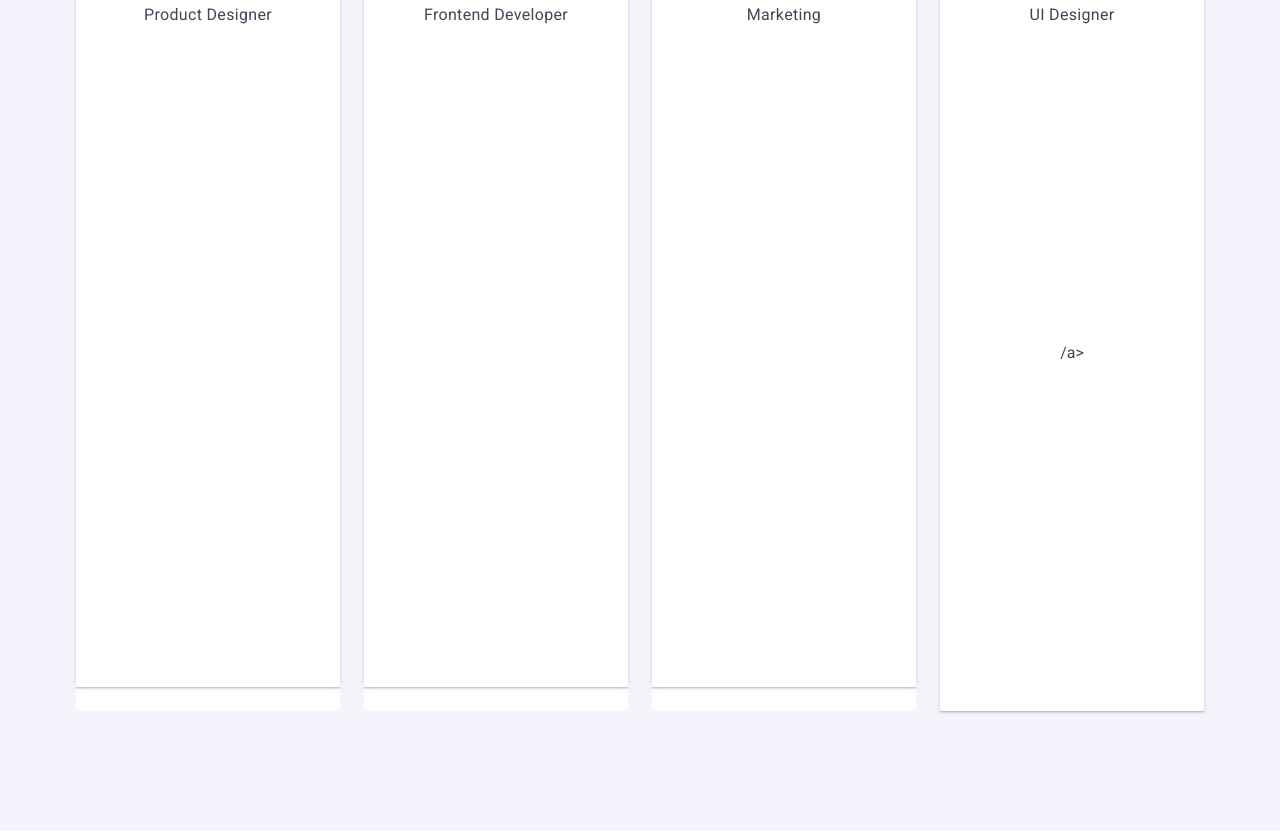
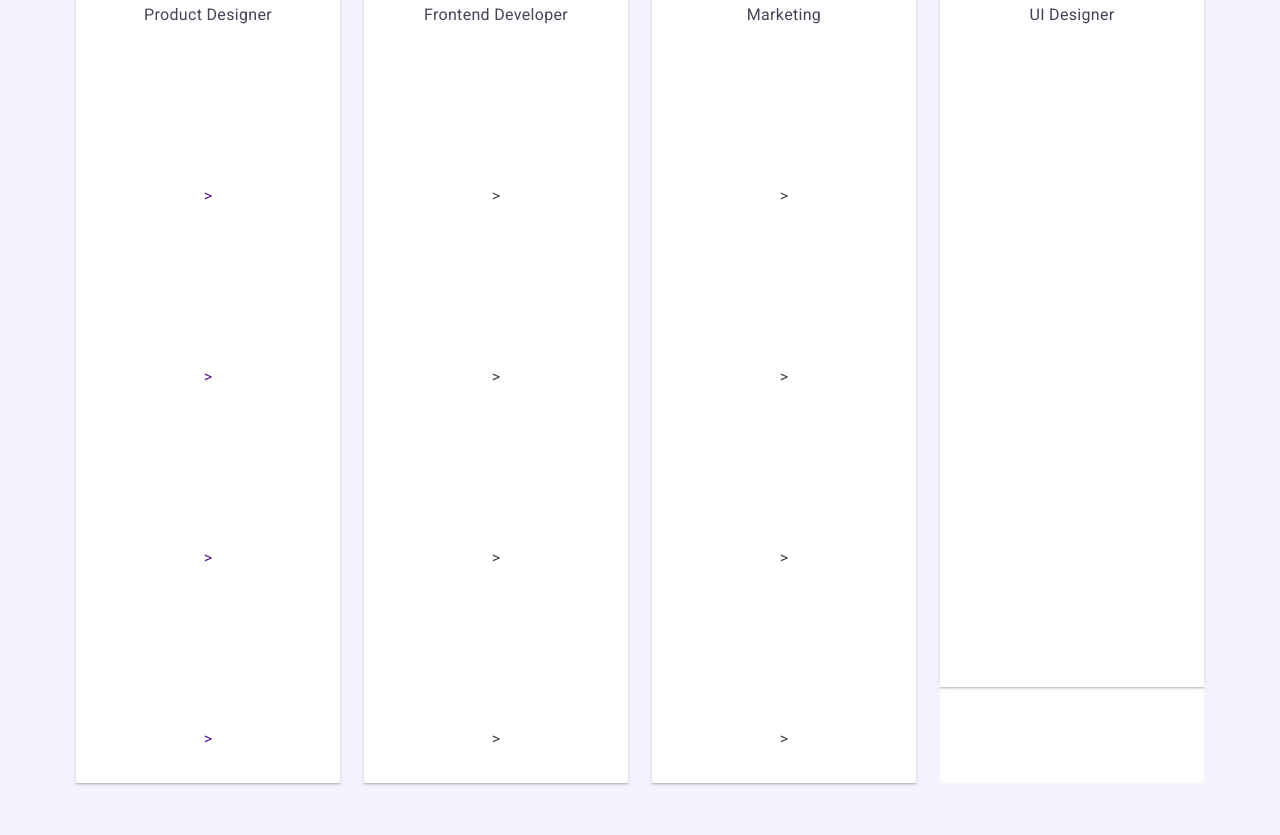
Before and after one commit to ihor-voznyi/goit-markup-hw-06, a plain HTML site: page index.html in a window 1280 px wide. Shown: the part 1685-2520 px from the top of the page. Drawn offline with nearby package versions, Linux system fonts and the light colour scheme.

Commit message:
Update index.html

```diff
--- a/index.html
+++ b/index.html
@@ -137,25 +137,36 @@
                 <p class="team-list--text">Product Designer</p>
                 <ul class="team-list--social-list">
                   <li class="team-list--social-item">
-                    <a class="team-list--social-link" href=""><svg class="team-list--social-svg" with="16" heght="16">
+                    <a class="team-list--social-link" href=""
+                      ><svg class="team-list--social-svg" with="16" heght="16">
                         <use href=""></use>
-                      </svg></a
+                      </svg>
+                      ></a
                     >
                   </li>
                   <li class="team-list--social-item">
-                    <a class="team-list--social-link" href=""><svg class="team-list--social-svg" with="16" heght="16">
+                    <a class="team-list--social-link" href=""
+                      ><svg class="team-list--social-svg" with="16" heght="16">
                         <use href=""></use>
-                      </svg></a>
+                      </svg>
+                      ></a
+                    >
                   </li>
                   <li class="team-list--social-item">
-                    <a class="team-list--social-link" href=""><svg class="team-list--social-svg" with="16" heght="16">
+                    <a class="team-list--social-link" href=""
+                      ><svg class="team-list--social-svg" with="16" heght="16">
                         <use href=""></use>
-                      </svg></a>
+                      </svg>
+                      ></a
+                    >
                   </li>
                   <li class="team-list--social-item">
-                    <a class="team-list--social-link" href=""><svg class="team-list--social-svg" with="16" heght="16">
+                    <a class="team-list--social-link" href=""
+                      ><svg class="team-list--social-svg" with="16" heght="16">
                         <use href=""></use>
-                      </svg></a>
+                      </svg>
+                      ></a
+                    >
                   </li>
                 </ul>
               </div>
@@ -173,24 +184,36 @@
                 <p class="team-list--text">Frontend Developer</p>
                 <ul class="team-list--social-list">
                   <li class="team-list--social-item">
-                    <a class="team-list--social-link"><svg class="team-list--social-svg" with="16" heght="16">
+                    <a class="team-list--social-link"
+                      ><svg class="team-list--social-svg" with="16" heght="16">
                         <use href=""></use>
-                      </svg></a>
+                      </svg>
+                      ></a
+                    >
                   </li>
                   <li class="team-list--social-item">
-                    <a class="team-list--social-link"><svg class="team-list--social-svg" with="16" heght="16">
+                    <a class="team-list--social-link"
+                      ><svg class="team-list--social-svg" with="16" heght="16">
                         <use href=""></use>
-                      </svg></a>
+                      </svg>
+                      ></a
+                    >
                   </li>
                   <li class="team-list--social-item">
-                    <a class="team-list--social-link"><svg class="team-list--social-svg" with="16" heght="16">
+                    <a class="team-list--social-link"
+                      ><svg class="team-list--social-svg" with="16" heght="16">
                         <use href=""></use>
-                      </svg></a>
+                      </svg>
+                      ></a
+                    >
                   </li>
                   <li class="team-list--social-item">
-                    <a class="team-list--social-link"><svg class="team-list--social-svg" with="16" heght="16">
+                    <a class="team-list--social-link"
+                      ><svg class="team-list--social-svg" with="16" heght="16">
                         <use href=""></use>
-                      </svg></a>
+                      </svg>
+                      ></a
+                    >
                   </li>
                 </ul>
               </div>
@@ -208,24 +231,36 @@
                 <p class="team-list--text">Marketing</p>
                 <ul class="team-list--social-list">
                   <li class="team-list--social-item">
-                    <a class="team-list--social-link"><svg class="team-list--social-svg" with="16" heght="16">
+                    <a class="team-list--social-link"
+                      ><svg class="team-list--social-svg" with="16" heght="16">
                         <use href=""></use>
-                      </svg></a>
+                      </svg>
+                      ></a
+                    >
                   </li>
                   <li class="team-list--social-item">
-                    <a class="team-list--social-link"><svg class="team-list--social-svg" with="16" heght="16">
+                    <a class="team-list--social-link"
+                      ><svg class="team-list--social-svg" with="16" heght="16">
                         <use href=""></use>
-                      </svg></a>
+                      </svg>
+                      ></a
+                    >
                   </li>
                   <li class="team-list--social-item">
-                    <a class="team-list--social-link"><svg class="team-list--social-svg" with="16" heght="16">
+                    <a class="team-list--social-link"
+                      ><svg class="team-list--social-svg" with="16" heght="16">
                         <use href=""></use>
-                      </svg></a>
+                      </svg>
+                      ></a
+                    >
                   </li>
                   <li class="team-list--social-item">
-                    <a class="team-list--social-link"><svg class="team-list--social-svg" with="16" heght="16">
+                    <a class="team-list--social-link"
+                      ><svg class="team-list--social-svg" with="16" heght="16">
                         <use href=""></use>
-                      </svg></a>
+                      </svg>
+                      ></a
+                    >
                   </li>
                 </ul>
               </div>
@@ -243,24 +278,32 @@
                 <p class="team-list--text">UI Designer</p>
                 <ul class="team-list--social-list">
                   <li class="team-list--social-item">
-                    <a class="team-list--social-link"><svg class="team-list--social-svg" with="16" heght="16">
+                    <a class="team-list--social-link">
+                      <svg class="team-list--social-svg" with="16" heght="16">
                         <use href=""></use>
-                      </svg></a>
+                      </svg>
+                    </a>
                   </li>
                   <li class="team-list--social-item">
-                    <a class="team-list--social-link"><svg class="team-list--social-svg" with="16" heght="16">
+                    <a class="team-list--social-link">
+                      <svg class="team-list--social-svg" with="16" heght="16">
                         <use href=""></use>
-                      </svg>/a>
+                      </svg>
+                    </a>
                   </li>
                   <li class="team-list--social-item">
-                    <a class="team-list--social-link"><svg class="team-list--social-svg" with="16" heght="16">
+                    <a class="team-list--social-link">
+                      <svg class="team-list--social-svg" with="16" heght="16">
                         <use href=""></use>
-                      </svg></a>
+                      </svg>
+                    </a>
                   </li>
                   <li class="team-list--social-item">
-                    <a class="team-list--social-link"><svg class="team-list--social-svg" with="16" heght="16">
+                    <a class="team-list--social-link">
+                      <svg class="team-list--social-svg" with="16" heght="16">
                         <use href=""></use>
-                      </svg></a>
+                      </svg>
+                    </a>
                   </li>
                 </ul>
               </div>
@@ -364,6 +407,36 @@
           digital marketing & growth solutions.
         </p>
       </div>
+      <div class="footer-social">
+        <p class="footer-social--title">Social Media</p>
+        <ul class="footer-social--list">
+          <li class="footer-social--item">
+            <a class="footer-social--link" href="">
+              <svg class="footer-social--svg" width="24" height="24">
+                <use></use>
+              </svg>
+            </a>
+        </li>
+        <li class="footer-social--item"><a class="footer-social--link" href="">
+          <svg class="footer-social--svg" width="24" height="24">
+            <use></use>
+          </svg>
+        </a>
+      </li>
+        <li class="footer-social--item"><a class="footer-social--link" href="">
+          <svg class="footer-social--svg" width="24" height="24">
+            <use href=""></use></svg>
+        </a>
+      </li>
+        <li class="footer-social--item"><a class="footer-social--link" href="">
+<svg class="footer-social--svg" width="24" height="24">
+  <use href=""></use>
+</svg>
+        </a>
+      </li>
+      </ul>
+      </div>
+      </div>
     </footer>
   </body>
 </html>
```
